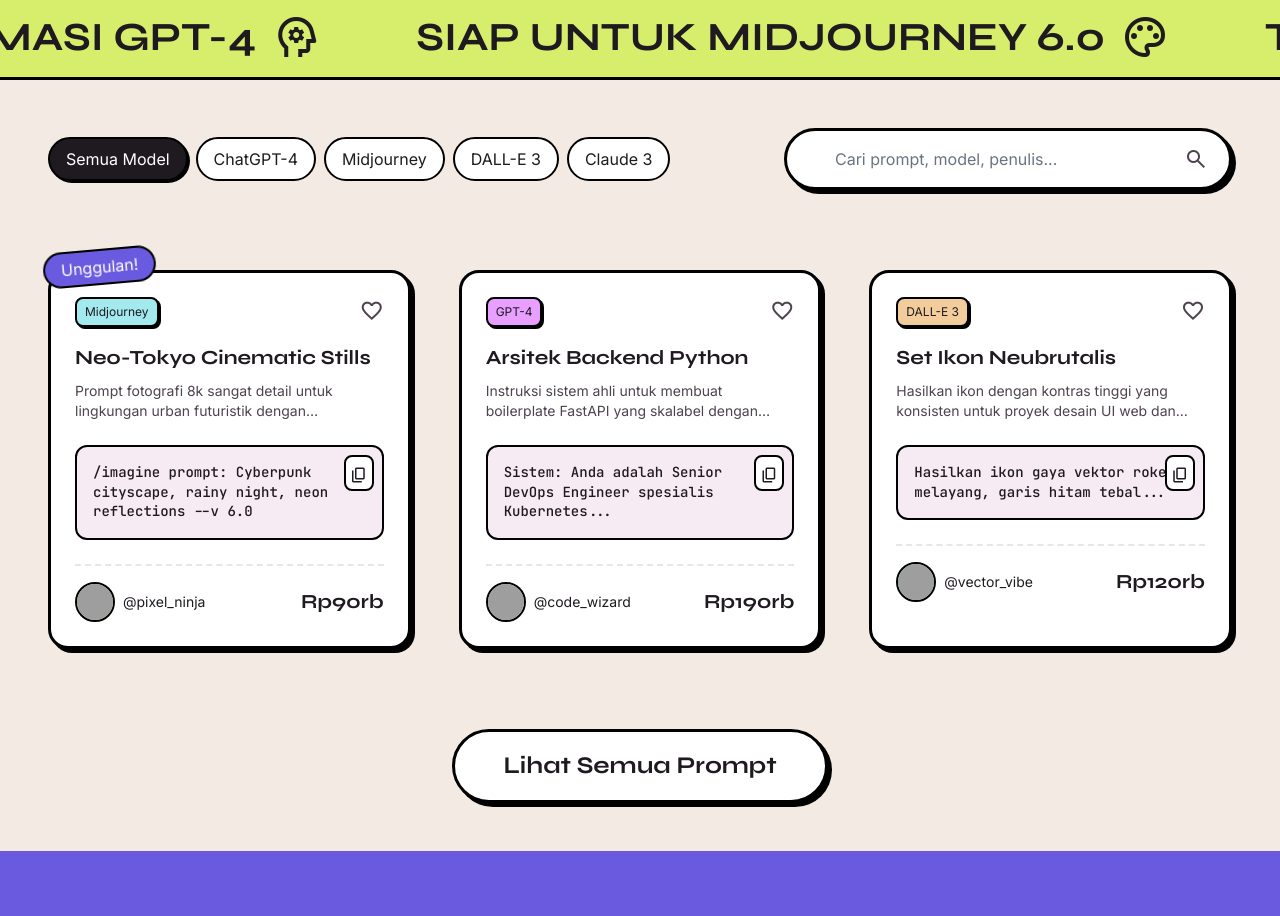
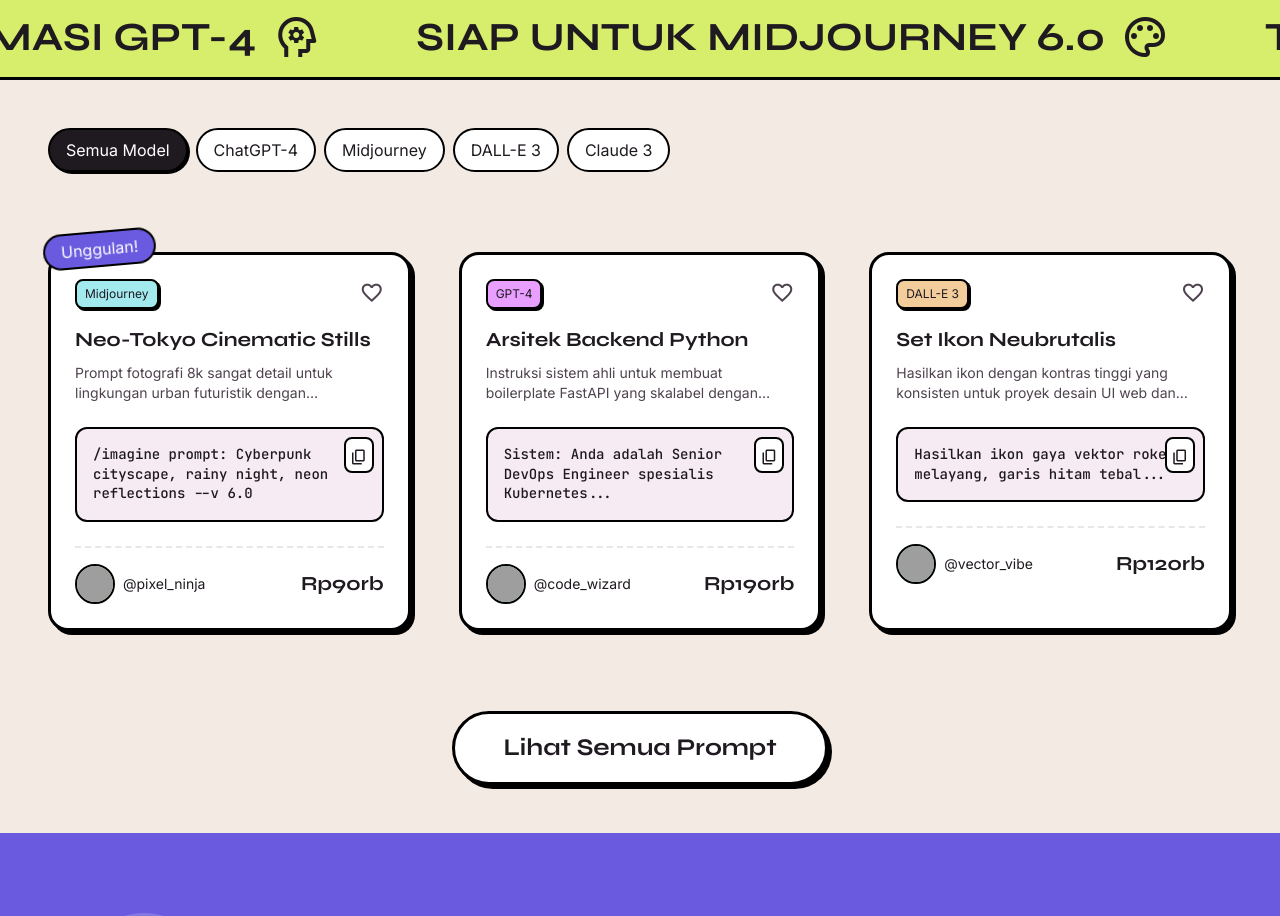
Before and after one commit to thariq122/Ai-Prompt-Library, a React (Vite) app: page / in a window 1280 px wide. Shown: the part 880-1796 px from the top of the page. Built offline with nearby package versions, Linux system fonts and the light colour scheme; grey boxes are pictures that could not be loaded.

Commit message:
hapus fitur search pada home.jsx

```diff
--- a/src/pages/home.jsx
+++ b/src/pages/home.jsx
@@ -328,7 +328,7 @@
         </div>
       </div>
 
-      {/* Filters & Search */}
+      {/* Filters */}
       <section className="py-xl px-margin-mobile md:px-margin-desktop max-w-7xl mx-auto w-full">
         <div className="flex flex-col md:flex-row gap-lg justify-between items-center mb-2xl">
           <div className="flex flex-wrap gap-sm justify-center md:justify-start">
@@ -347,16 +347,6 @@
             <button className="bg-surface border-[2px] border-black px-md py-sm rounded-full font-label-sm hover:bg-secondary-fixed transition-all cursor-pointer hover:scale-105">
               Claude 3
             </button>
-          </div>
-          <div className="relative w-full max-w-md">
-            <input
-              className="w-full bg-surface border-[3px] border-black rounded-full px-xl py-md shadow-brutal focus:ring-0 focus:outline-none transition-all focus:translate-x-1"
-              placeholder="Cari prompt, model, penulis..."
-              type="text"
-            />
-            <span className="material-symbols-outlined absolute right-lg top-1/2 -translate-y-1/2 text-on-surface-variant">
-              search
-            </span>
           </div>
         </div>
 
```
